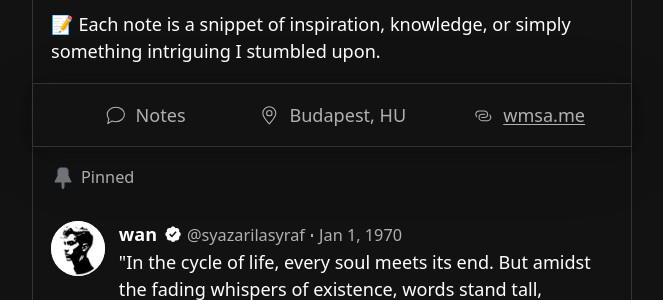
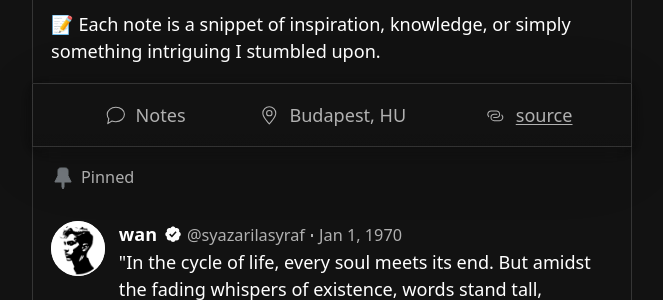
Before and after one commit to syazarilasyraf/feed.syazarilasyraf.com, a Jekyll site: the page built from index.md, in a window 1280 px wide and 900 px high. Shown: the part 236-536 px from the top of the window, without its empty margins (308-971 px from the left). Built offline with Jekyll 4.4.1, drawn with Linux system fonts in a browser that asks for light colours.

Commit message:
Changed URLs on profile

```diff
--- a/_includes/profile.html
+++ b/_includes/profile.html
@@ -69,7 +69,7 @@
             </g></svg>Budapest, HU
         </li>
         <li class="link astro-5PJ3YMW5">
-          <a href="https://wmsa.me" class="astro-5PJ3YMW5"
+          <a href="https://github.com/syazarilasyraf/feed.syazarilasyraf.com?tab=readme-ov-file#feedsyazarilasyrafcom" class="astro-5PJ3YMW5"
             ><span class="astro-5PJ3YMW5"
               ><svg width="32" height="32" viewBox="0 0 21 21">
                 <g
@@ -83,7 +83,7 @@
                     d="M4.388 11.69A3.043 3.043 0 0 1 6.543 6.5h4.914A3.043 3.043 0 0 1 14.5 9.543c0 1.68-1.362 2.957-3.043 2.957H9"></path>
                   <path
                     d="M16.612 10.31a3.043 3.043 0 0 1-2.155 5.19H9.543A3.043 3.043 0 0 1 6.5 12.457c0-1.68 1.362-2.957 3.043-2.957H12"></path>
-                </g></svg></span>wmsa.me</a>
+                </g></svg></span>source</a>
         </li>
       </ul>
     </footer>
```
